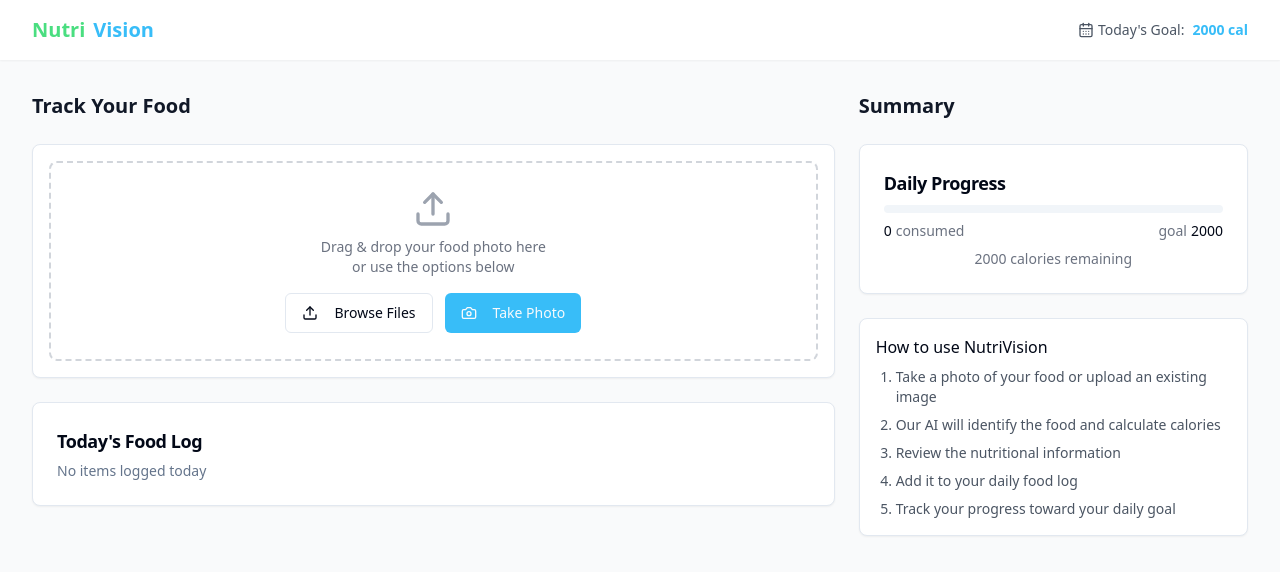
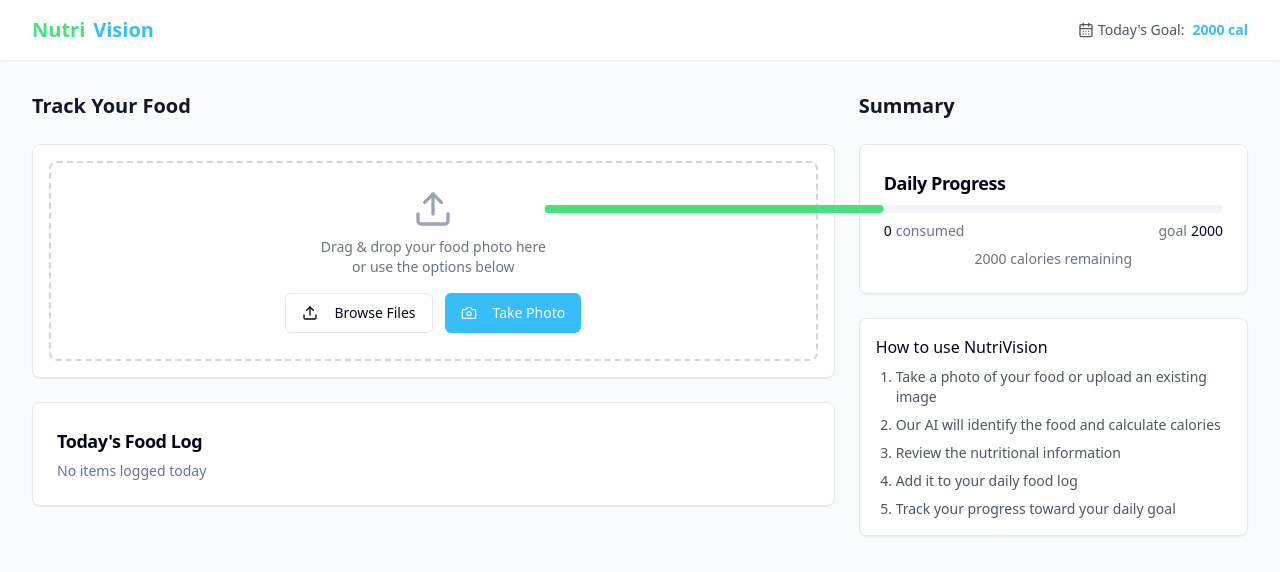
Before and after one commit to subaneshdev/photo-fuel-finder, a React (Vite) app: page / in a window 1280 px wide. Shown: the top 572 px of the page. Built offline with nearby package versions, Linux system fonts and the light colour scheme.

Commit message:
Fix: DailyProgress component error
The Progress component does not have an `indicator` prop.  This commit removes the `indicator` prop and uses the `className` prop to set the background color.

```diff
--- a/src/components/DailyProgress.tsx
+++ b/src/components/DailyProgress.tsx
@@ -1,6 +1,7 @@
 
 import { Progress } from "../components/ui/progress";
 import { Card, CardContent, CardHeader, CardTitle } from "../components/ui/card";
+import { cn } from "@/lib/utils";
 
 interface DailyProgressProps {
   currentCalories: number;
@@ -25,13 +26,16 @@ const DailyProgress = ({ currentCalories, goalCalories }: DailyProgressProps) =>
       </CardHeader>
       <CardContent>
         <div className="space-y-2">
-          <Progress
-            value={progressPercentage}
-            className="h-2"
-            // Using className for the indicator instead of indicatorClassName
-            // The Progress component doesn't have indicatorClassName prop
-            indicator={progressColor}
-          />
+          <div className="relative">
+            <Progress
+              value={progressPercentage}
+              className="h-2"
+            />
+            <div
+              className={cn("absolute inset-0 h-full rounded-full", progressColor)}
+              style={{ transform: `translateX(-${100 - progressPercentage}%)` }}
+            />
+          </div>
           <div className="flex justify-between text-sm">
             <div>
               <span className="font-medium">{currentCalories}</span>
```
